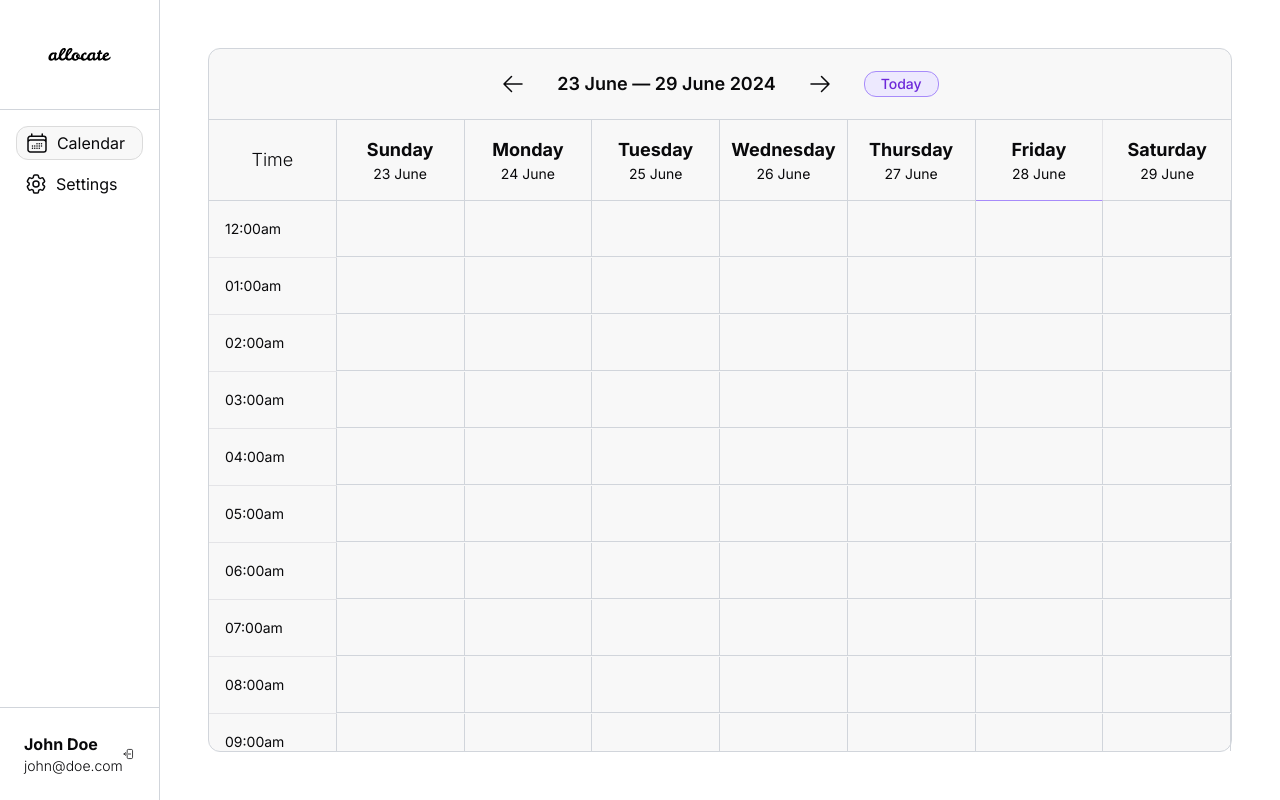
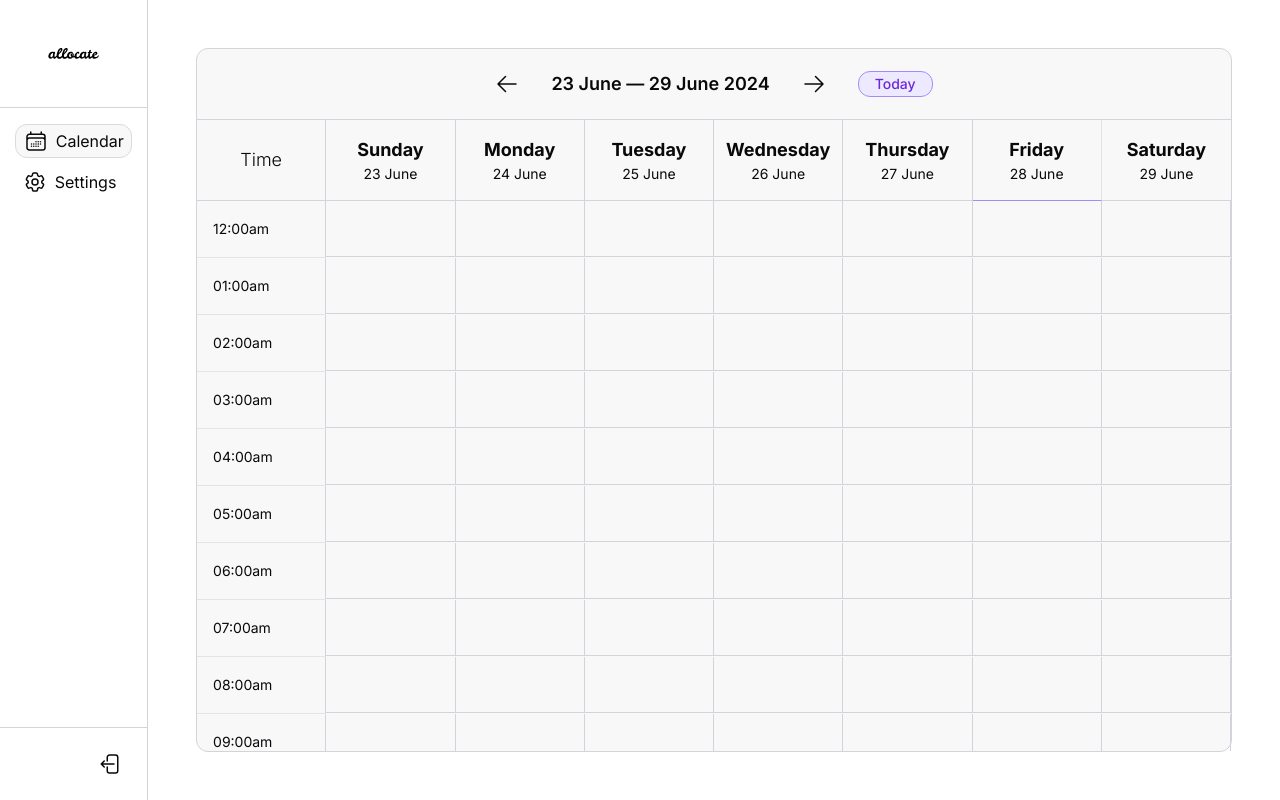
Before and after one commit to allocate-planner/allocate, a React (Vite) app in the folder frontend/: page /calendar in a window 1280 px wide. Built offline with nearby package versions, Linux system fonts and the light colour scheme.

Commit message:
feat: add user data to the sidebar via authcontext

```diff
--- a/frontend/src/AuthProvider.tsx
+++ b/frontend/src/AuthProvider.tsx
@@ -5,6 +5,9 @@ import { IAuthContext, IAuthProvider } from "./models/IAuth";
 const defaultAuthContext: IAuthContext = {
   id: 0,
   isAuthenticated: false,
+  firstName: "",
+  lastName: "",
+  emailAddress: "",
   updateAuthentication: () => {},
   getAccessToken: () => null,
 };
@@ -19,7 +22,18 @@ export const AuthProvider = ({ children }: IAuthProvider) => {
   };
 
   const [localData, setLocalData] = useState(retrieveLocalData());
+
   const [isAuthenticated, setIsAuthenticated] = useState<boolean>(!!localData);
+  const [firstName, setFirstName] = useState(
+    localData ? localData.first_name : ""
+  );
+  const [lastName, setLastName] = useState(
+    localData ? localData.last_name : ""
+  );
+  const [emailAddress, setEmailAddress] = useState(
+    localData ? localData.email_address : ""
+  );
+  const [id, setId] = useState(localData ? localData.id : 0);
 
   const updateAuthentication = (status: boolean) => {
     setIsAuthenticated(status);
@@ -29,18 +43,13 @@ export const AuthProvider = ({ children }: IAuthProvider) => {
     if (userData) {
       const parsedUserData = JSON.parse(userData);
       setLocalData(parsedUserData);
+
+      setFirstName(parsedUserData.first_name || "");
+      setLastName(parsedUserData.last_name || "");
+      setEmailAddress(parsedUserData.email_address || "");
+      setId(parsedUserData.id || 0);
     }
   };
-
-  const retrieveId = () => {
-    if (localData) {
-      return localData.id;
-    }
-
-    return 0;
-  };
-
-  const [id] = useState(retrieveId());
 
   const getAccessToken = () => {
     try {
@@ -54,6 +63,9 @@ export const AuthProvider = ({ children }: IAuthProvider) => {
     <AuthContext.Provider
       value={{
         id,
+        firstName,
+        lastName,
+        emailAddress,
         isAuthenticated,
         updateAuthentication,
         getAccessToken,
--- a/frontend/src/components/common/Calendar/Sidebar.tsx
+++ b/frontend/src/components/common/Calendar/Sidebar.tsx
@@ -11,7 +11,7 @@ import { toast } from "sonner";
 
 const Sidebar = () => {
   const navigate = useNavigate();
-  const { updateAuthentication } = useAuth();
+  const { firstName, lastName, emailAddress, updateAuthentication } = useAuth();
 
   const logout = async () => {
     try {
@@ -46,8 +46,10 @@ const Sidebar = () => {
       </div>
       <div className="border-t-[1px] border-gray-300 flex flex-row justify-between items-center p-6">
         <div className="flex flex-col">
-          <h1 className="font-bold">John Doe</h1>
-          <h2 className="font-light text-sm">john@doe.com</h2>
+          <h1 className="font-bold">
+            {firstName} {lastName}
+          </h1>
+          <h2 className="font-light text-sm">{emailAddress}</h2>
         </div>
         <ArrowLeftStartOnRectangleIcon
           className="w-6 h-6 hover:cursor-pointer"
--- a/frontend/src/models/IAuth.tsx
+++ b/frontend/src/models/IAuth.tsx
@@ -3,6 +3,9 @@ import { ReactNode } from "react";
 export interface IAuthContext {
   id: number;
   isAuthenticated: boolean;
+  firstName: string;
+  lastName: string;
+  emailAddress: string;
   updateAuthentication: (status: boolean) => void;
   getAccessToken: () => string | null;
 }
```
